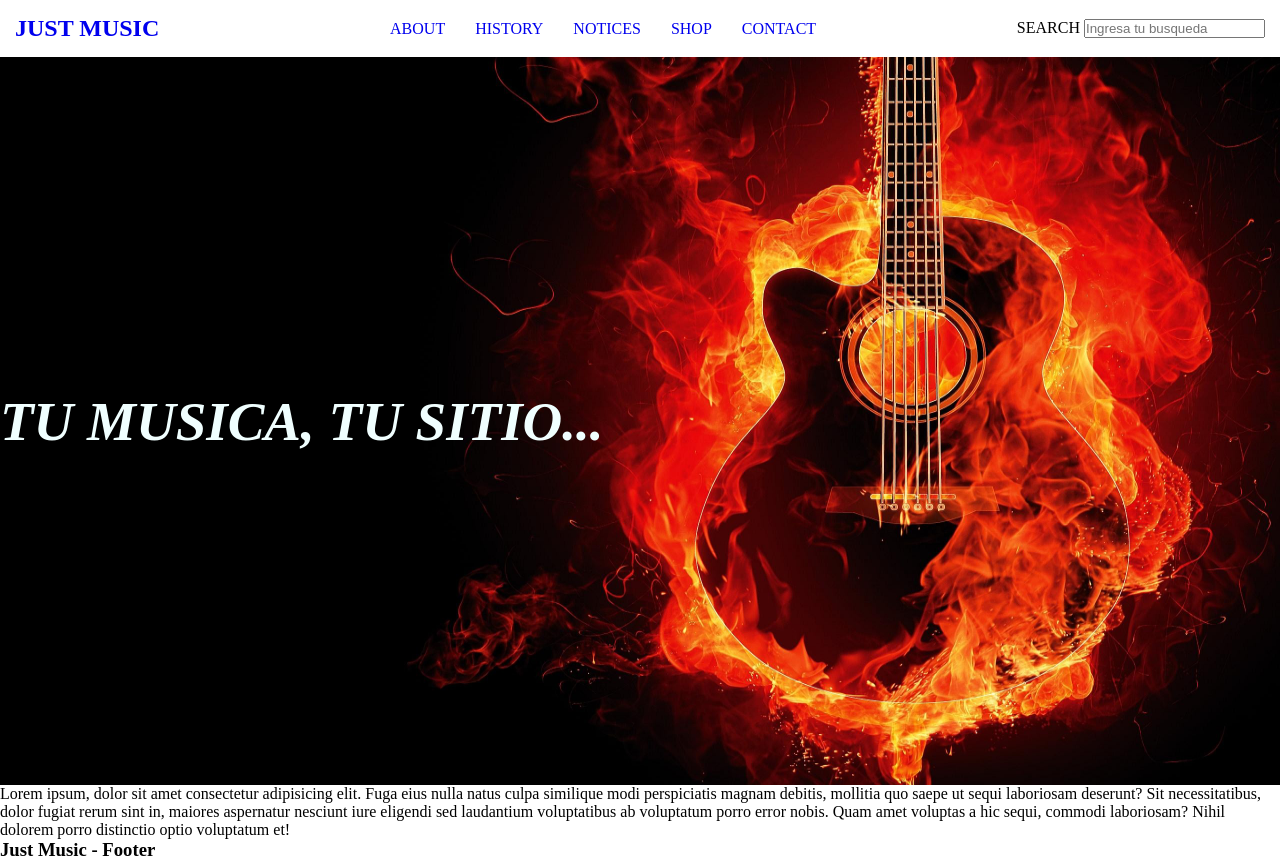
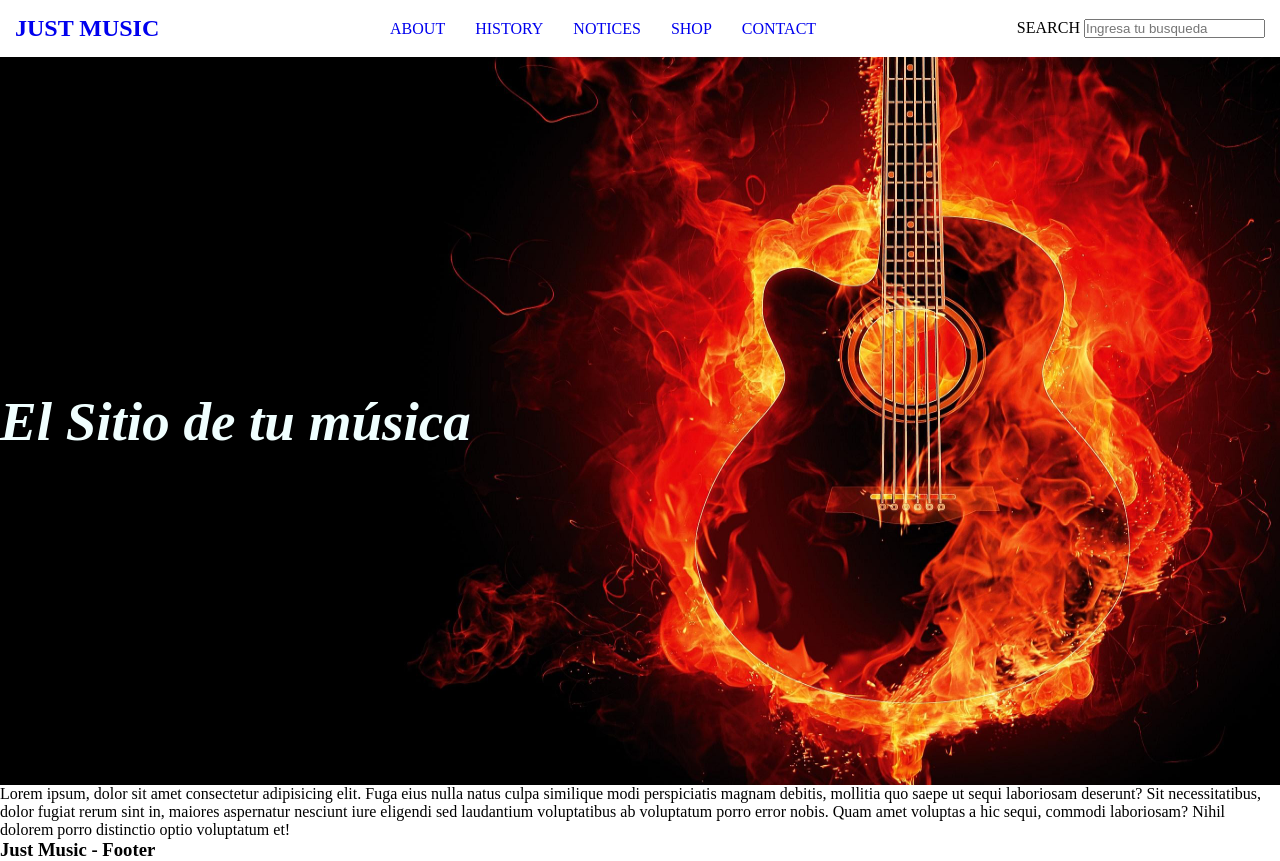
Before and after one commit to mjParedes/ProyectoGrupalCAC-Fullstack-Python, a plain HTML site: page index.html in a window 1280 px wide. Drawn offline with Linux system fonts and the light colour scheme.

Commit message:
Cambio en el título de la portada

```diff
--- a/index.html
+++ b/index.html
@@ -32,7 +32,7 @@
 
       <header>
         <div class="hero_container">
-          <h1 class="hero_container_title">TU MUSICA, TU SITIO...</h1>
+          <h1 class="hero_container_title">El Sitio de tu música</h1>
         </div>
       </header>
 
```
